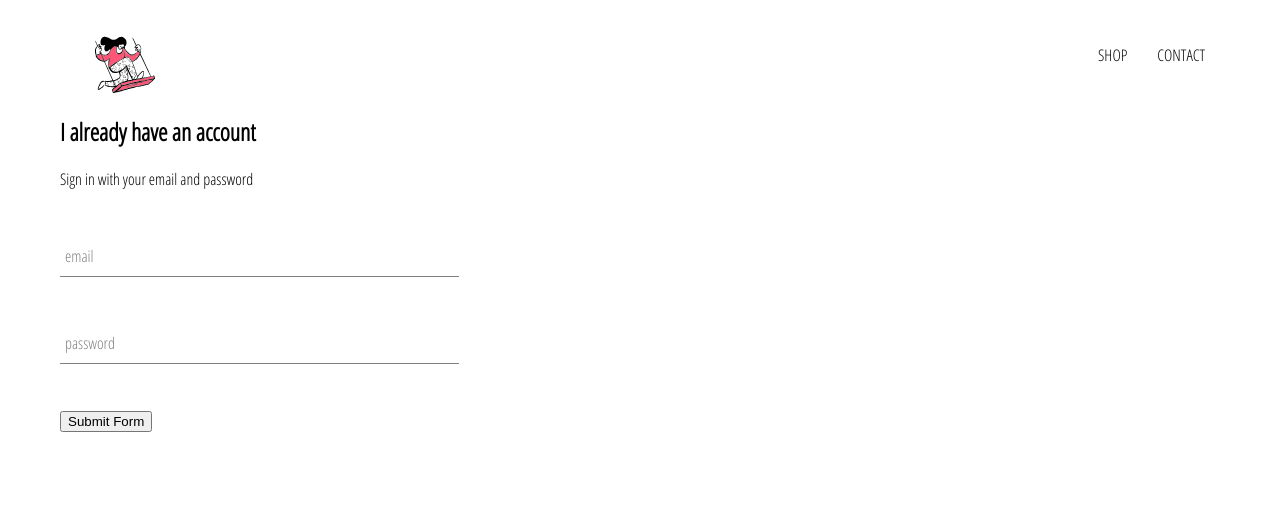
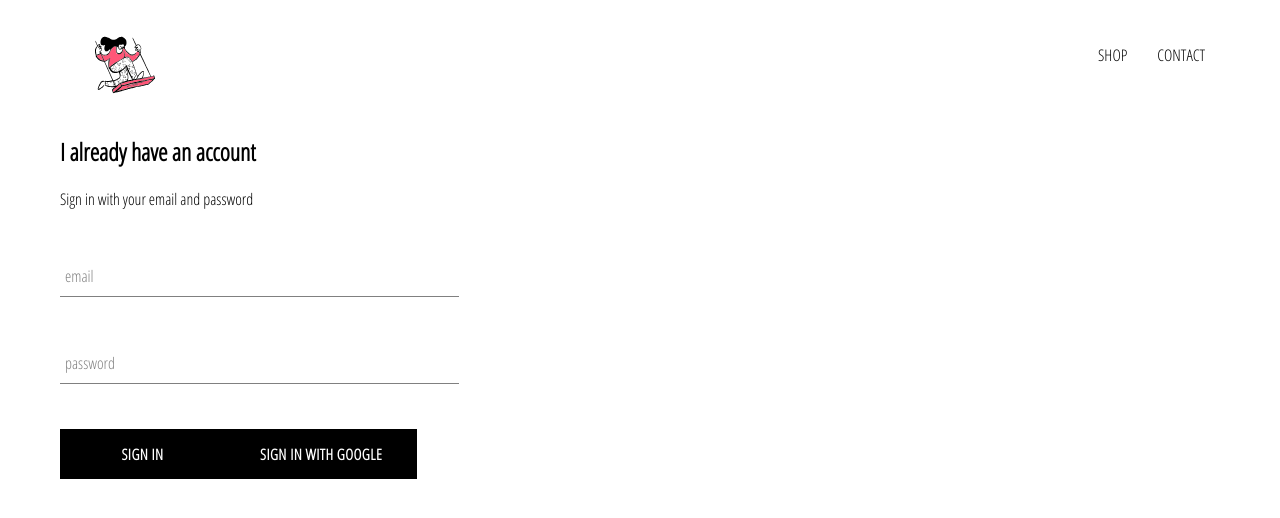
Before and after one commit to davenotfound/ecomm-demo, a React (Create React App) app: page /signin in a window 1280 px wide. Shown: the top 518 px of the page. Built offline with nearby package versions, Linux system fonts and the light colour scheme.

Commit message:
styled submit button and beginning firebase integration and auth

```diff
--- a/package.json
+++ b/package.json
@@ -6,6 +6,7 @@
     "@testing-library/jest-dom": "^5.15.1",
     "@testing-library/react": "^11.2.7",
     "@testing-library/user-event": "^12.8.3",
+    "firebase": "^9.6.1",
     "react": "^17.0.2",
     "react-dom": "^17.0.2",
     "react-router-dom": "^6.2.1",
--- /dev/null
+++ b/src/components/custom-button/custom-button.component.jsx
@@ -0,0 +1,12 @@
+import React from "react";
+import "./custom-button.styles.scss";
+
+const CustomButton = ({children, ...otherProps}) => {
+  return(
+    <button className="custom-button" {...otherProps}>
+      {children}
+    </button>
+  )
+};
+
+export default CustomButton;
--- /dev/null
+++ b/src/components/custom-button/custom-button.styles.scss
@@ -0,0 +1,22 @@
+.custom-button {
+  min-width: 165px;
+  width: auto;
+  height: 50px;
+  letter-spacing: 0.5px;
+  line-height: 50px;
+  padding: 0 35px 0 35px;
+  font-size: 15px;
+  background-color: black;
+  color: white;
+  text-transform: uppercase;
+  font-family: "Open Sans Condensed";
+  font-weight: bolder;
+  border: none;
+  cursor: pointer;
+
+  &:hover {
+    background-color: white;
+    color: black;
+    border: 1px solid black;
+  }
+}
--- a/src/components/sign-in/sign-in.component.jsx
+++ b/src/components/sign-in/sign-in.component.jsx
@@ -1,5 +1,9 @@
 import React from "react";
 import FormInput from "../form-input/form-input.component";
+import CustomButton from "../../components/custom-button/custom-button.component";
+
+import { signInWithGoogle } from "../../firebase/firebase.utils";
+
 import "./sign-in.styles.scss";
 
 class SignIn extends React.Component {
@@ -35,7 +39,9 @@
 
           <FormInput name="password" type="password" value={this.state.password} handleChange={this.handleChange} label="password" required/>
 
-          <input type="submit" value="Submit Form"/>
+          <CustomButton type="submit">Sign In</CustomButton>
+          <CustomButton onClick={signInWithGoogle}>Sign In with Google</CustomButton>
+
         </form>
       </div>
     )
--- a/src/components/sign-in/sign-in.styles.scss
+++ b/src/components/sign-in/sign-in.styles.scss
@@ -1,3 +1,9 @@
 .sign-in {
   width: 30vw;
+  display: flex;
+  flex-direction: column;
+
+  .title {
+    margin: 10px;
+  }
 }
--- /dev/null
+++ b/src/firebase/firebase.utils.js
@@ -0,0 +1,24 @@
+import firebase from "firebase/compat/app";
+import { getAuth, signInWithPopup } from "firebase/auth";
+import "firebase/compat/firestore";
+
+const config = {
+  apiKey: "AIzaSyBq_bV20rSkBPSr0I_b0elKsGvRG67OAuY",
+  authDomain: "ecomm-demo-db.firebaseapp.com",
+  projectId: "ecomm-demo-db",
+  storageBucket: "ecomm-demo-db.appspot.com",
+  messagingSenderId: "949814759291",
+  appId: "1:949814759291:web:1373e88c92f74a9ff737de",
+  measurementId: "G-WKQXRZSVLP",
+};
+
+firebase.initializeApp(config);
+
+const auth = getAuth();
+export const firestore = firebase.firestore();
+
+const provider = new firebase.auth.GoogleAuthProvider();
+provider.setCustomParameters({ prompt: "select_account" });
+export const signInWithGoogle = () => signInWithPopup(auth, provider);
+
+export default firebase;
```
Also changed, not shown: 1 other file (tests, documents, lock files or other folders).
